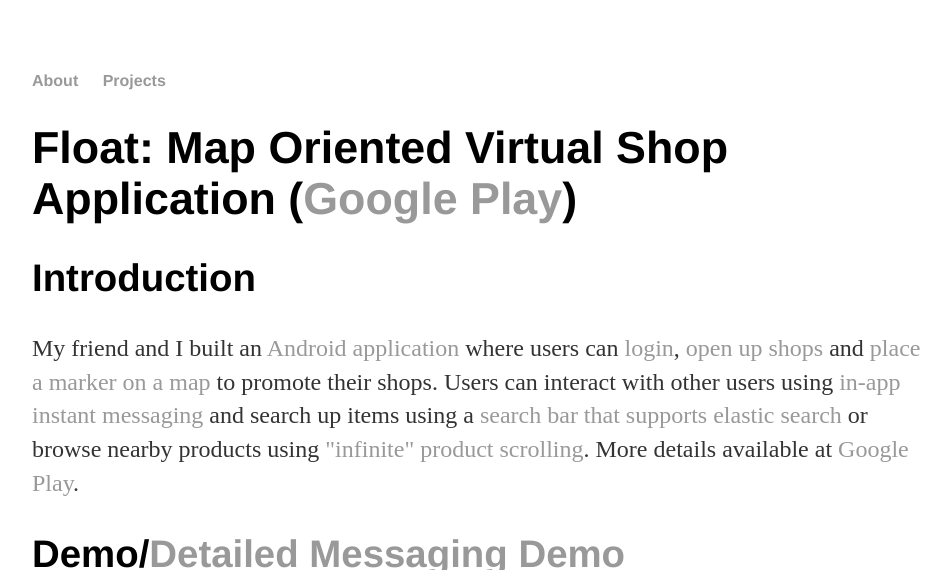
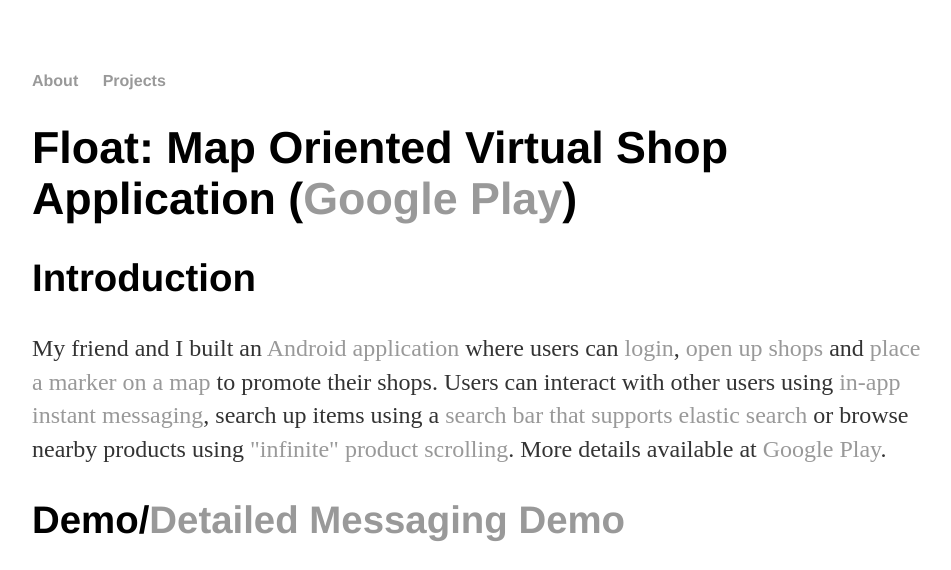
Before and after one commit to jcho7022/jcho7022.github.io, a Jekyll site: the page built from projects/float/index.html, in a window 1280 px wide and 900 px high, cut to the strip 0-570 px from the top of the window. Shown: the whole strip, without its empty margins (160-1111 px from the left). Built offline with Jekyll 4.4.1, drawn with Linux system fonts in a browser that asks for light colours.

Commit message:
Update index.html

```diff
--- a/projects/float/index.html
+++ b/projects/float/index.html
@@ -8,8 +8,8 @@
 	where users can <a href="https://jcho7022.github.io/projects/float/login.jpg">login</a>,
 	<a href="https://jcho7022.github.io/projects/float/shop.jpg">open up shops</a>
 	and <a href="https://jcho7022.github.io/projects/float/shop_markers.jpg">place a marker on a map</a> to promote their shops.
-Users can interact with other users using <a href="https://jcho7022.github.io/projects/float/messaging.jpg">in-app instant messaging</a>
-and search up items using a <a href="https://jcho7022.github.io/projects/float/elastic_search.jpg">search bar that supports elastic search</a>
+Users can interact with other users using <a href="https://jcho7022.github.io/projects/float/messaging.jpg">in-app instant messaging</a>,
+	search up items using a <a href="https://jcho7022.github.io/projects/float/elastic_search.jpg">search bar that supports elastic search</a>
   or browse nearby products using <a href="https://jcho7022.github.io/projects/float/infinite_product.jpg">"infinite" product scrolling</a>.
 	More details available at <a href="https://play.google.com/store/apps/details?id=com.floatapplication">Google Play</a>. </p>
 
```
